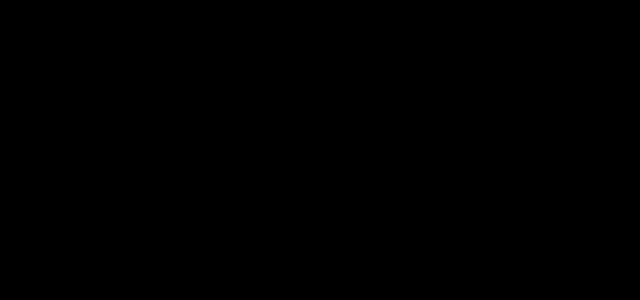
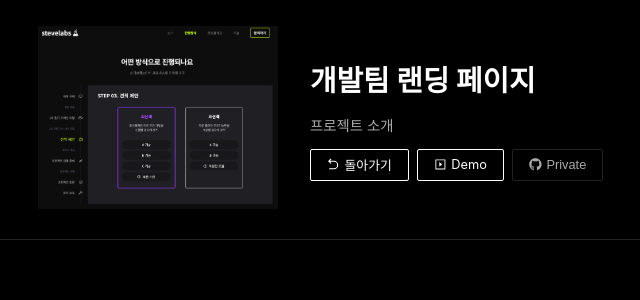
Before and after one commit to yoonvelop/portfolio-rct, a React (Create React App) app: page /detail/1 in a window 1280 px wide. Shown: the top 300 px of the page, without its empty margins (58-698 px from the left). Built offline with nearby package versions, Linux system fonts and the light colour scheme.

Commit message:
detail summary

```diff
--- a/src/App.js
+++ b/src/App.js
@@ -1,10 +1,10 @@
 import React from "react";
 import { BrowserRouter, Route, Switch } from "react-router-dom";
 import "./App.css";
+import { ProjectProvider } from "./contexts/projects";
 import AboutPage from "./pages/AboutPage";
 import DetailPage from "./pages/DetailPage";
 import HomePage from "./pages/HomePage";
-import { ProjectProvider } from "./contexts/projects";
 function App() {
   return (
     <ProjectProvider>
--- a/src/components/common/Button.js
+++ b/src/components/common/Button.js
@@ -7,7 +7,7 @@
   return props.to ? (
     <StyledLink {...props}>{props.children}</StyledLink>
   ) : (
-    <StyledButton {...props}></StyledButton>
+    <StyledButton {...props} disabled={props.disable}></StyledButton>
   );
 };
 
@@ -22,17 +22,28 @@
   padding: 0.5rem 1rem;
   transition: all 0.2s ease-in;
   color: ${palette.white};
-  cursor: pointer;
+  cursor: ${(props) => (props.disable ? "disable" : "pointer")};
+  font-size: ${(props) => (props.mini ? ".8rem" : "1rem")};
+  ${(props) => props.mini && "height:2rem"};
+  ${(props) => props.marginleft && "margin-left:.5rem"};
+
   &:hover {
-    background: ${palette.white};
-    color: ${palette.black};
+    ${(props) =>
+      props.disable
+        ? ""
+        : `background: ${palette.white};
+    color: ${palette.black};`}
   }
-
   & + & {
     margin-left: 1rem;
   }
   & > svg {
-    margin-left: 0.3rem;
+    ${(props) => (props.iconright ? "margin-right" : "margin-left")}:0.3rem;
+  }
+
+  &:disabled {
+    border-color: ${palette.gray};
+    color: ${palette.text_gray};
   }
 `;
 
--- /dev/null
+++ b/src/components/common/DetailWrap.js
@@ -0,0 +1,17 @@
+import React from "react";
+import styled from "styled-components";
+
+const DetailWrap = ({ children, direction }) => {
+  return <Wrap direction={direction}>{children}</Wrap>;
+};
+
+const Wrap = styled.div`
+  max-width: 70rem;
+  width: 100%;
+  margin: 0 auto;
+  padding: 1rem;
+  display: flex;
+  align-items: center;
+  flex-direction: ${(props) => props.direction};
+`;
+export default DetailWrap;
--- /dev/null
+++ b/src/components/detail/Content.js
@@ -0,0 +1,14 @@
+import React from "react";
+
+const Content = ({ project }) => {
+  return (
+    <div>
+      <div>이미지</div>
+      <div>소개</div>
+      <div>역할</div>
+      <div>활용기술</div>
+    </div>
+  );
+};
+
+export default Content;
--- /dev/null
+++ b/src/components/detail/Summary.js
@@ -0,0 +1,91 @@
+import React from "react";
+import styled from "styled-components";
+import palette from "../../lib/styles/palette";
+import DetailWrap from "../common/DetailWrap";
+import Button from "../common/Button";
+import { useHistory } from "react-router-dom";
+import { RiArrowGoBackLine } from "react-icons/ri";
+import { AiOutlinePlaySquare } from "react-icons/ai";
+import { FaGithub } from "react-icons/fa";
+
+const Summary = ({ project }) => {
+  const history = useHistory();
+  function goBack() {
+    history.goBack();
+  }
+
+  return (
+    <SummaryBlock>
+      <DetailWrap direction="row">
+        <ImgBox>
+          <img src={project.thumbnail} alt="thumnail" />
+        </ImgBox>
+        <DescBox>
+          <Title>{project.title}</Title>
+          <p>{project.summary}</p>
+          <LinkBox>
+            <Button onClick={goBack} iconright="true" mini="true">
+              <RiArrowGoBackLine />
+              돌아가기
+            </Button>
+            {project.demo && (
+              <Button
+                to={{
+                  pathname: project.demo,
+                }}
+                target="_blank"
+                iconright="true"
+                mini="true"
+                marginleft="true"
+              >
+                <AiOutlinePlaySquare />
+                Demo
+              </Button>
+            )}
+            <Button
+              iconright="true"
+              mini="true"
+              marginleft="true"
+              disable={project.github ? false : true}
+            >
+              <FaGithub />
+              {project.github ? "GitHub" : "Private"}
+            </Button>
+          </LinkBox>
+        </DescBox>
+      </DetailWrap>
+    </SummaryBlock>
+  );
+};
+
+const SummaryBlock = styled.section`
+  width: 100%;
+  height: 30%;
+  display: flex;
+  border-bottom: 1px solid ${palette.gray};
+  color: ${palette.white};
+`;
+
+const ImgBox = styled.div`
+  width: 15rem;
+  & > img {
+    width: 100%;
+  }
+`;
+const DescBox = styled.div`
+  margin-left: 2rem;
+  & > p {
+    font-size: 0.9rem;
+    color: ${palette.text_gray};
+  }
+`;
+const Title = styled.h1`
+  margin: 0;
+  font-size: 1.8rem;
+`;
+
+const LinkBox = styled.div`
+  display: flex;
+`;
+
+export default Summary;
--- a/src/components/home/project/ProjectSection.js
+++ b/src/components/home/project/ProjectSection.js
@@ -1,7 +1,5 @@
 import React from "react";
-
 import { useProjectState } from "../../../contexts/projects";
-
 import Section from "../../common/Section";
 import Project from "./Project";
 
--- a/src/contexts/projects.js
+++ b/src/contexts/projects.js
@@ -15,6 +15,7 @@
       "stevelabs04",
       "stevelabs05",
     ],
+    demo: "http://stevelabs.co/",
   },
   {
     id: 2,
@@ -36,8 +37,8 @@
 
 function projectReducer(state, action) {
   switch (action.type) {
-    case "GET":
-      return state.filter((project) => project.id === action.id);
+    case "FILTER":
+      return state.filter((project) => project.category === action.category);
     default:
       throw new Error(`Unhandled action type: ${action.type}`);
   }
--- a/src/pages/DetailPage.js
+++ b/src/pages/DetailPage.js
@@ -1,7 +1,27 @@
 import React from "react";
-
+import { useParams } from "react-router-dom";
+import styled from "styled-components";
+import Content from "../components/detail/Content";
+import Summary from "../components/detail/Summary";
+import { useProjectState } from "../contexts/projects";
 const DetailPage = () => {
-  return <div>detailPage</div>;
+  const { projectId } = useParams();
+  const state = useProjectState();
+  const project = state.filter(
+    (project) => project.id === parseInt(projectId)
+  )[0];
+  return (
+    <DetailBlock>
+      <Summary project={project} />
+      <Content project={project} />
+    </DetailBlock>
+  );
 };
 
+const DetailBlock = styled.div`
+  display: flex;
+  height: 100vh;
+  flex-direction: column;
+  overflow: hidden;
+`;
 export default DetailPage;
```
